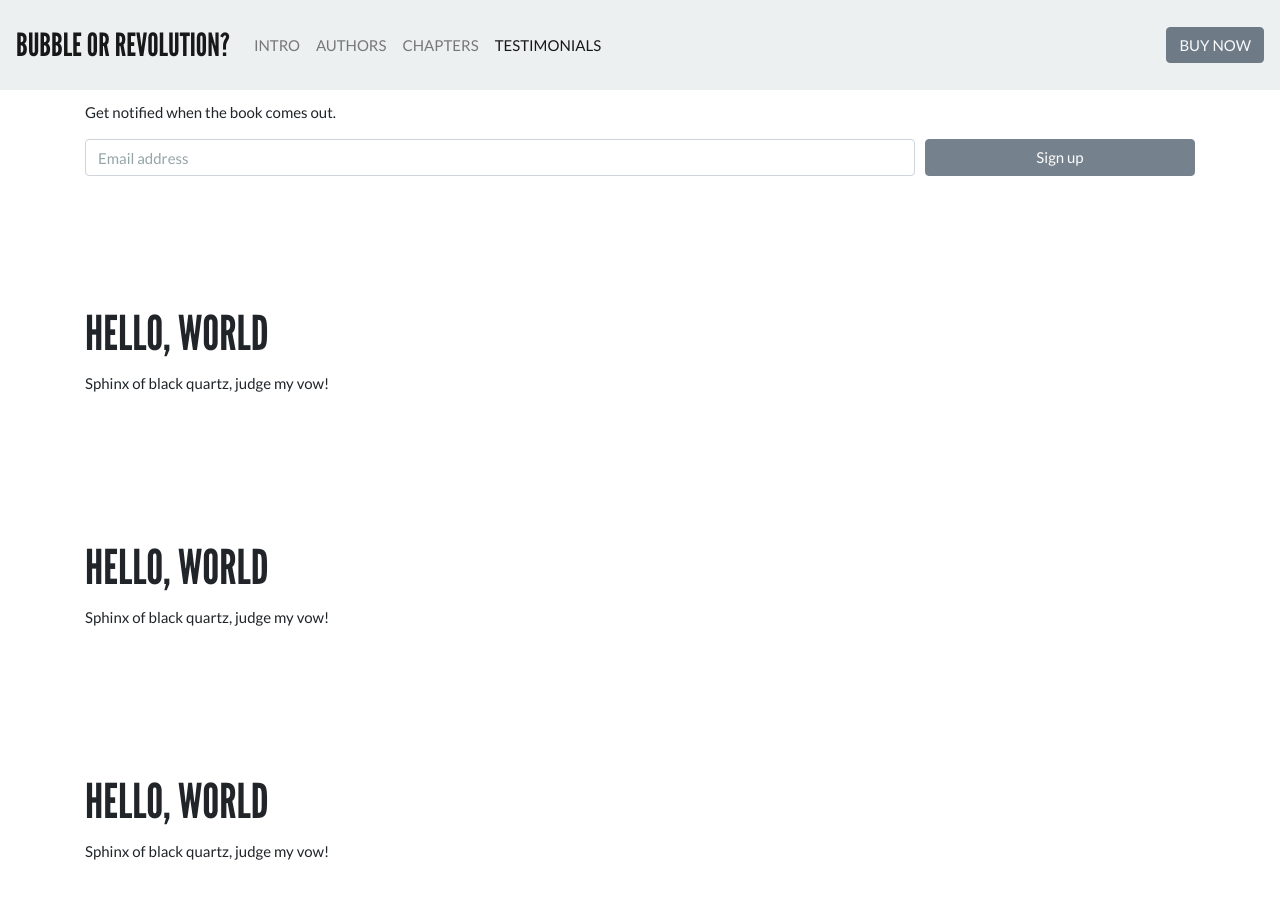
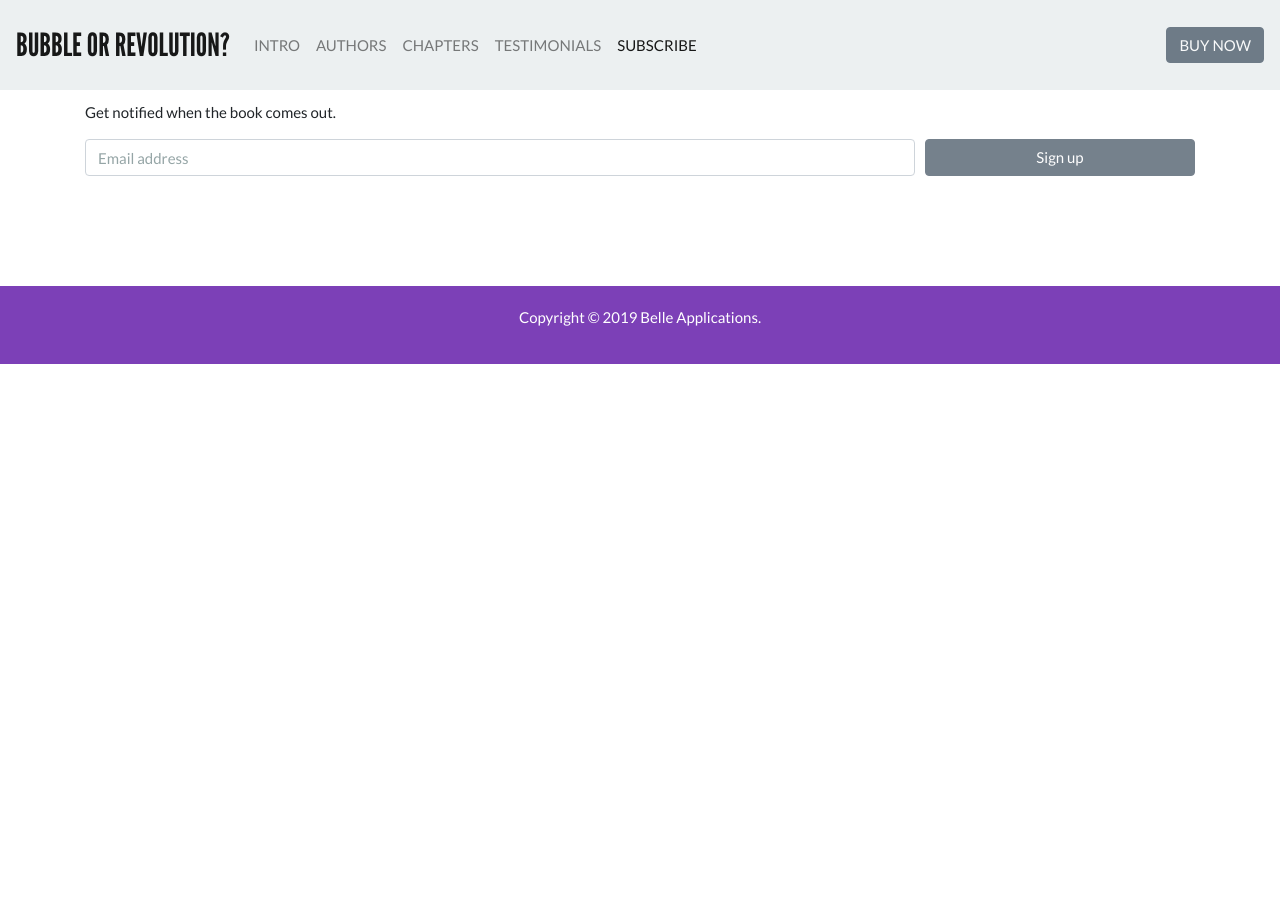
Before and after one commit to bubbleorrevolution/BubbleOrRevolution.github.io, a Jekyll site: the page built from index.html, in a window 1280 px wide and 900 px high, scrolled down 4491 px. Built offline with Jekyll 4.4.1, drawn with Linux system fonts in a browser that asks for light colours; nearby versions of some CDN libraries; after the commit the page ends 4855 px from its top, so only the background shows below that.

Commit message:
remove old junk

```diff
--- a/_data/sections.yml
+++ b/_data/sections.yml
@@ -6,3 +6,5 @@
   url: "#chapters"
 - name: Testimonials
   url: "#testimonials"
+- name: Subscribe
+  url: "#subscribe"
--- a/index.html
+++ b/index.html
@@ -207,7 +207,7 @@ layout: default
       </div>
     </section>
 
-    <section class="section">
+    <section class="section" id="subscribe">
       <div class="section-content">
         <div class="container">
           <h1>Join our mailing list!</h1>
@@ -229,39 +229,3 @@ layout: default
         </div>
       </div>
     </section>
-
-    <section class="section">
-      <div class="section-content">
-        <div class="container">
-          <h1>Hello, World</h1>
-
-          <p>
-            Sphinx of black quartz, judge my vow!
-          </p>
-        </div>
-      </div>
-    </section>
-
-    <section class="section">
-      <div class="section-content">
-        <div class="container">
-          <h1>Hello, World</h1>
-
-          <p>
-            Sphinx of black quartz, judge my vow!
-          </p>
-        </div>
-      </div>
-    </section>
-
-    <section class="section">
-      <div class="section-content">
-        <div class="container">
-          <h1>Hello, World</h1>
-
-          <p>
-            Sphinx of black quartz, judge my vow!
-          </p>
-        </div>
-      </div>
-    </section>
```
